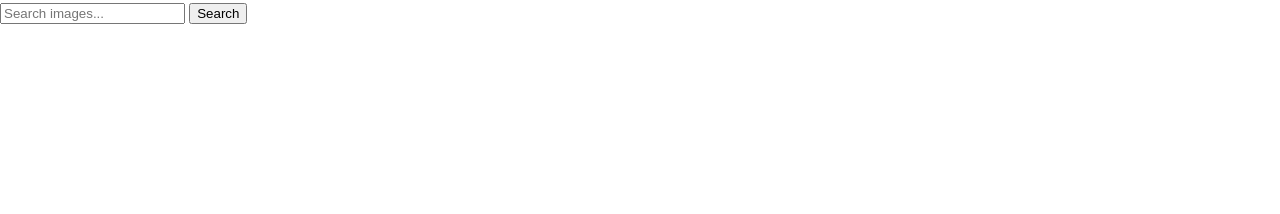
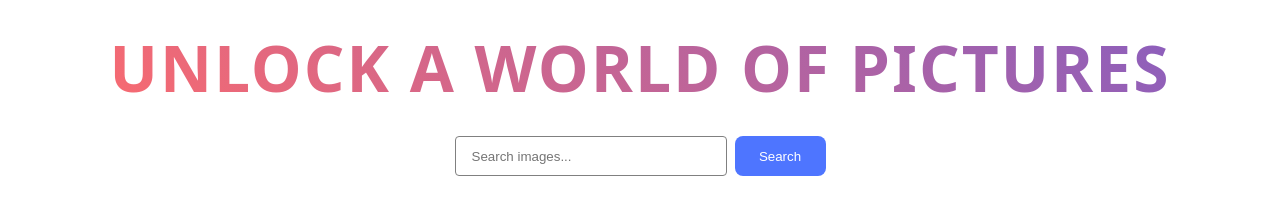
Before and after one commit to hanna-uler/goit-js-hw-11, a website built with Vite: page src/index.html in a window 1280 px wide. Built offline with nearby package versions, Linux system fonts and the light colour scheme.

Commit message:
style search form

```diff
--- a/src/css/styles.css
+++ b/src/css/styles.css
@@ -8,3 +8,74 @@
 @import url('./reset.css');
 @import url('./base.css');
 @import url('./container.css');
+* {
+  box-sizing: border-box;
+}
+h1 {
+  font-size: clamp(2rem, 5vw, 4rem);
+  font-weight: 700;
+  text-transform: uppercase;
+  letter-spacing: 2px;
+  text-align: center;
+  background: linear-gradient(45deg, #ff6b6b, #845ec2);
+  -webkit-background-clip: text;
+  -webkit-text-fill-color: transparent;
+  padding: 20px;
+  animation: fadeIn 1s ease-in-out;
+}
+
+@keyframes fadeIn {
+  from {
+    opacity: 0;
+    transform: translateY(-10px);
+  }
+  to {
+    opacity: 1;
+    transform: translateY(0);
+  }
+}
+
+.form {
+  margin: 0 auto;
+  display: flex;
+  max-width: 371px;
+  gap: 8px;
+  margin-bottom: 32px;
+}
+
+.form > label {
+  flex-grow: 1;
+}
+.form input {
+  width: 100%;
+  height: 40px;
+  border: 1px solid #808080;
+  border-radius: 4px;
+  padding-left: 16px;
+  padding-top: 8px;
+  padding-bottom: 8px;
+  color: #808080;
+  outline: none;
+  box-shadow: none;
+}
+.form input:hover {
+  border-color: black;
+}
+.form input:focus {
+  border-color: #4e75ff;
+  color: #2e2f42;
+}
+.form > button {
+  flex-basis: 91px;
+  height: 40px;
+  background-color: #4e75ff;
+  color: #fff;
+  padding: 8px 16px 8px 16px;
+  font-weight: 500;
+  border-radius: 8px;
+  border-color: transparent;
+  transition: background-color 250ms cubic-bezier(0.4, 0, 0.2, 1);
+}
+.form > button:hover {
+  background-color: #6c8cff;
+}
--- a/src/index.html
+++ b/src/index.html
@@ -9,7 +9,8 @@
   </head>
   <body>
     <main>
-      <div class=".container">
+      <div class="container">
+        <h1>Unlock a World of Pictures</h1>
         <form class="form">
           <label>
             <input
```
